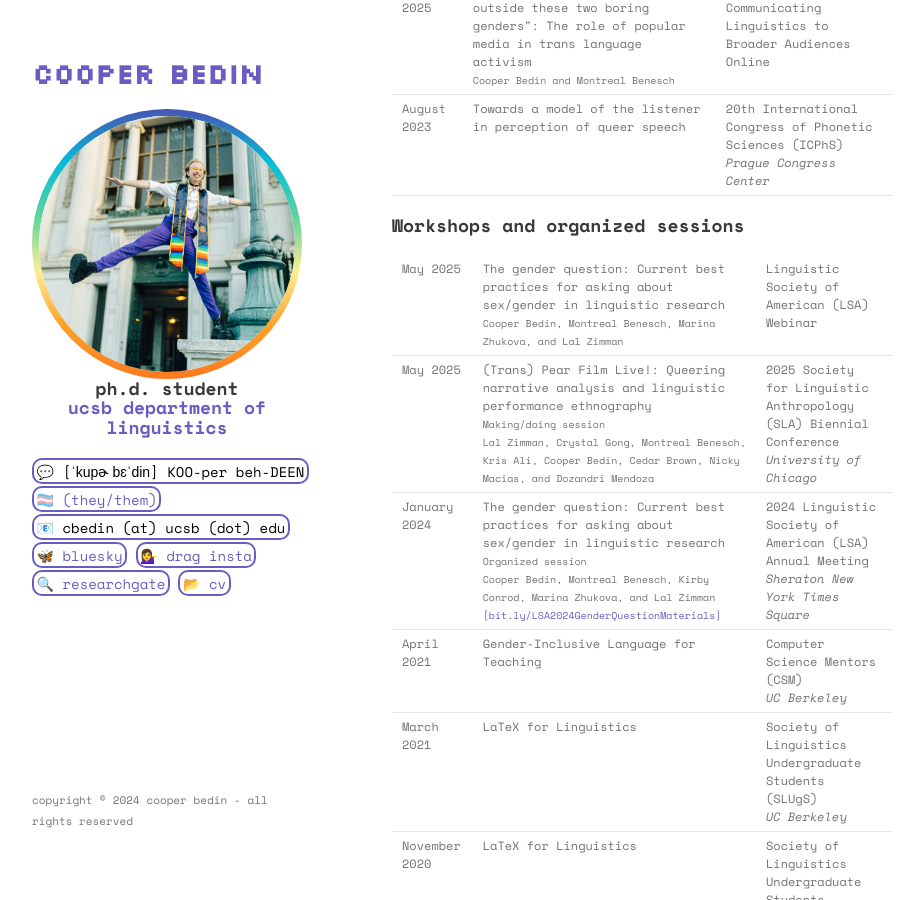
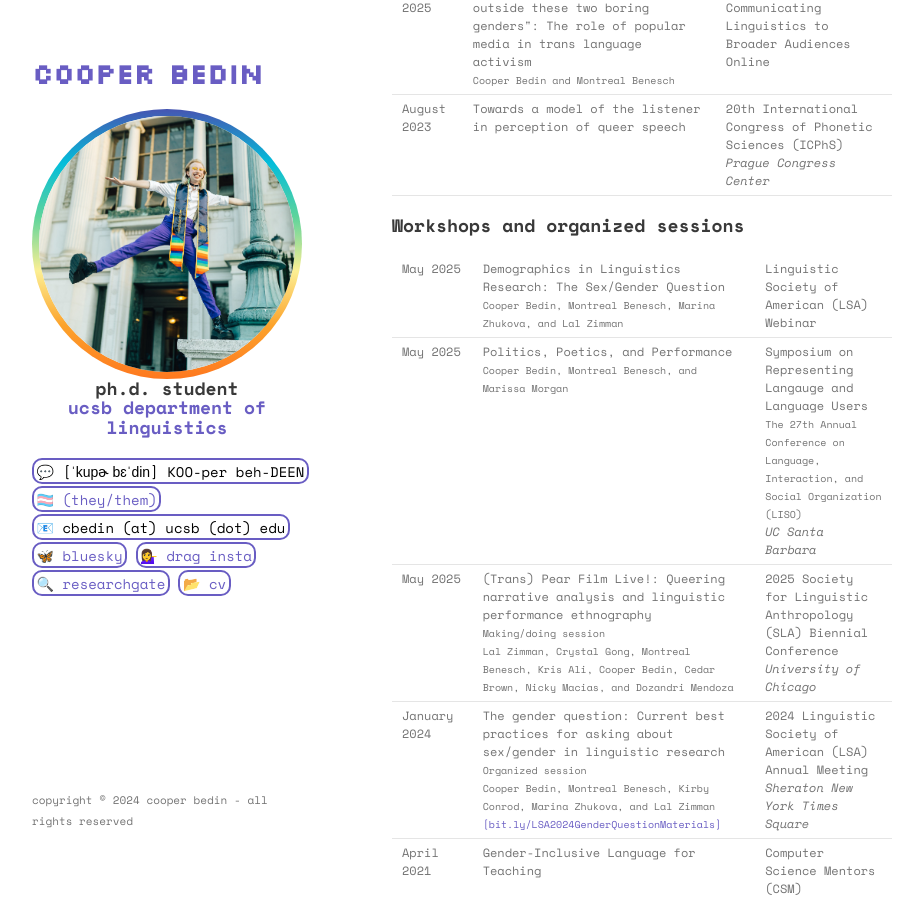
Before and after one commit to cbedin/cbedin.github.io, a Jekyll site: the page built from cv.md, in a window 1280 px wide and 900 px high, scrolled down 5541 px. Shown: the whole window, without its empty margins (178-1101 px from the left). Built offline with Jekyll 4.4.1, drawn with Linux system fonts in a browser that asks for light colours; some of the changed text lies outside the part shown.

Commit message:
updates to cv for end of year portfolio:

```diff
--- a/cv.md
+++ b/cv.md
@@ -226,7 +226,7 @@ layout: default
     </td>
     <td>
     <i>Parsing the Body</i><br>
-    <span class="subtext">Edited by Kendra Calhoun, Kira Hall, Mary Bucholtz, and Montreal Benesch</span>
+    <span class="subtext">Edited by Montreal Benesch, Mary Bucholtz, Kendra Calhoun, and Kira Hall</span>
     </td>
 </tr>
 <tr>
@@ -544,10 +544,22 @@ layout: default
 <tr>
     <td>May 2025</td>
     <td>
-    The gender question: Current best practices for asking about sex/gender in linguistic research<br>
+    Demographics in Linguistics Research: The Sex/Gender Question<br>
     <span class="subtext">Cooper Bedin, Montreal Benesch, Marina Zhukova, and Lal Zimman</span>
     </td>
     <td>Linguistic Society of American (LSA) Webinar</td>
+</tr>
+<tr>
+    <td>May 2025</td>
+    <td>
+    Politics, Poetics, and Performance<br>
+    <span class="subtext">Cooper Bedin, Montreal Benesch, and Marissa Morgan</span>
+    </td>
+    <td>
+    Symposium on Representing Langauge and Language Users<br>
+    <span class="subtext">The 27th Annual Conference on Language, Interaction, and Social Organization (LISO)</span><br>
+    <i>UC Santa Barbara</i>
+    </td>
 </tr>
 <tr>
     <td>May 2025</td>
@@ -1000,6 +1012,15 @@ layout: default
     </td>
 </tr>
 <tr>
+    <td>May 2025</td>
+    <td>Organizer</td>
+    <td>
+    Symposium on Representing Language and Language Users<br>
+    <span class="subtext">The 27th Annual Conference on Language, Interaction, and Social Organization (LISO)</span><br>
+    <i>UC Santa Barbara</i>
+    </td>
+</tr>
+<tr>
     <td>January–March 2025</td>
     <td>Mentor - Womxn in STEM mentorship program</td>
     <td>
```
